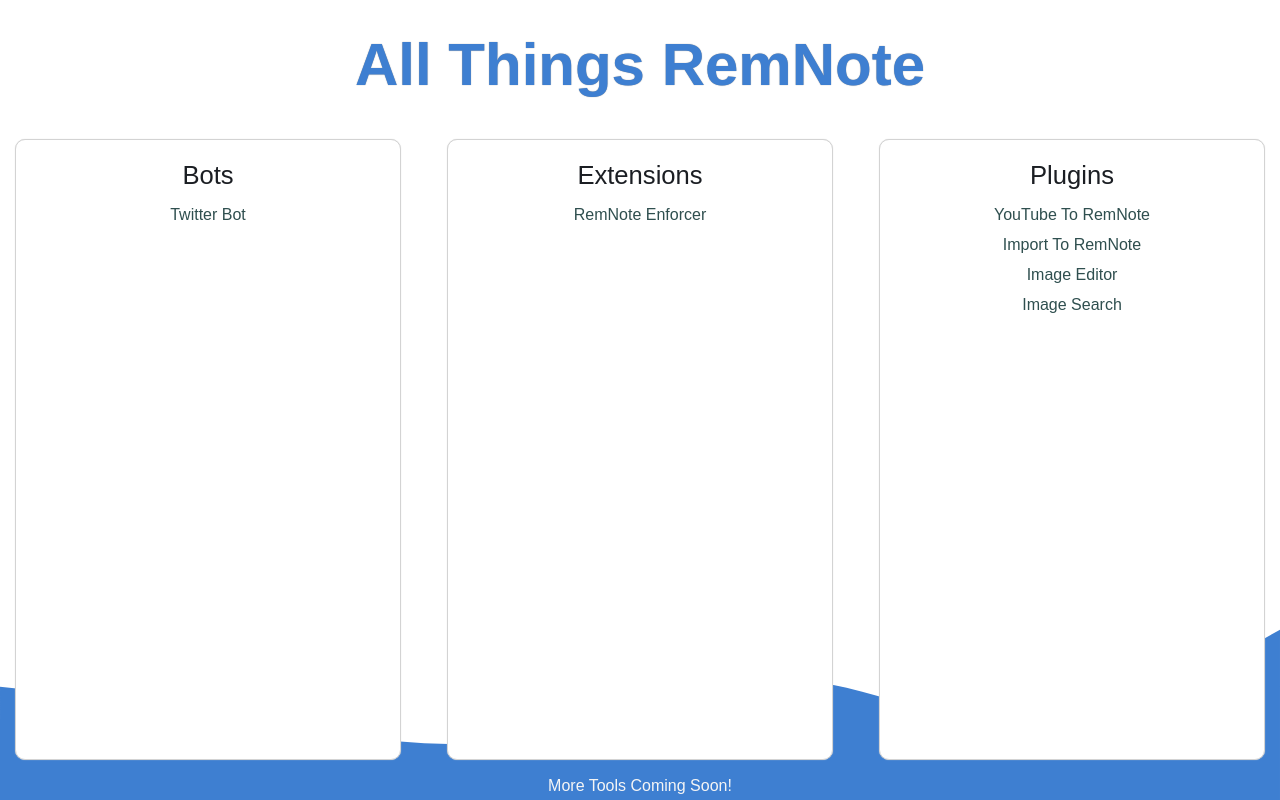
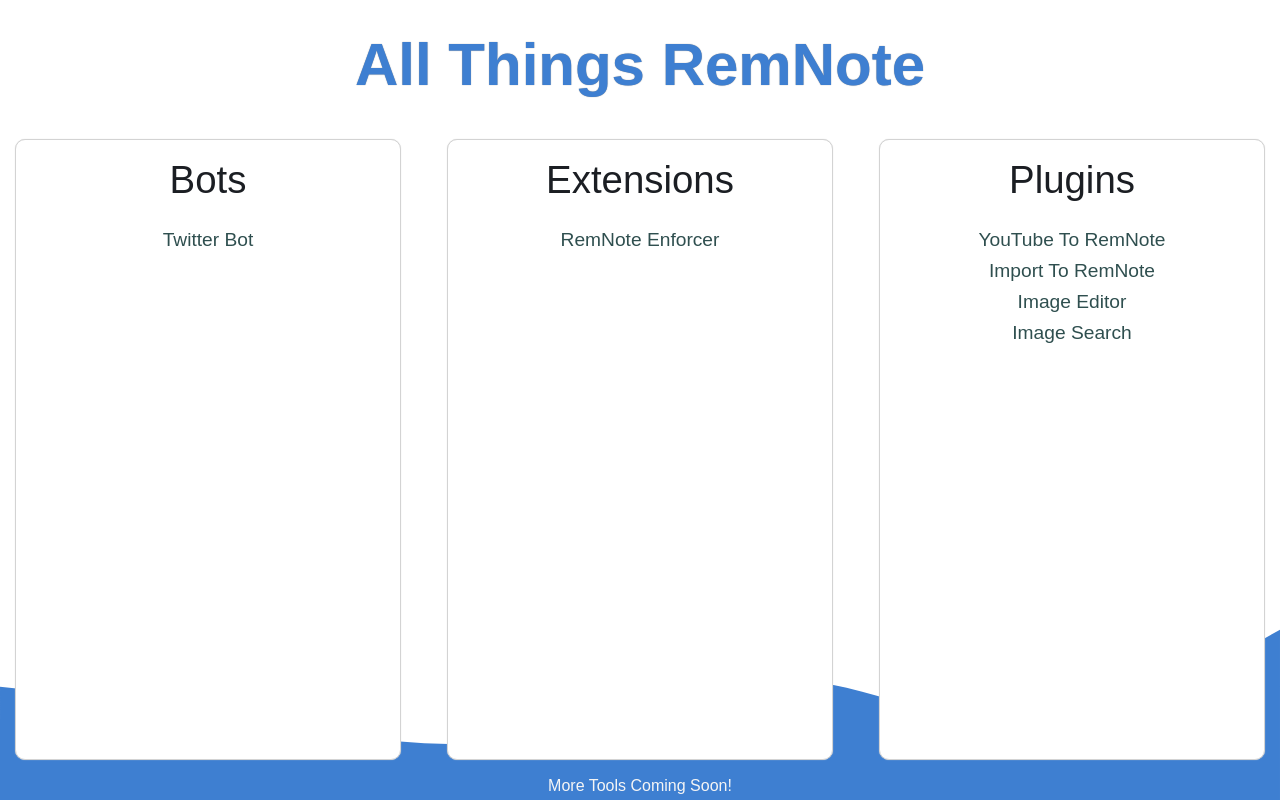
Before and after one commit to allthingsremnote/atr, a plain HTML site: page index.html in a window 1280 px wide. Drawn offline with Linux system fonts and the light colour scheme; a web font is replaced by a local one.

Commit message:
changed font size

```diff
--- a/index.css
+++ b/index.css
@@ -24,6 +24,7 @@
   pointer-events: auto;
   line-height: 30px;
   background: white;
+  padding-top: 5px;
 }
 #content:hover > * {
   opacity: 0.3;
@@ -33,10 +34,11 @@
   box-shadow: 0px 0px 3px lightgray;
 }
 .contentTitle {
-  font-size: 2vw;
+  font-size: 3vw;
   color: #1b1e23;
   margin-top: 20px;
   margin-bottom: 10px;
+  margin-bottom: 30px;
 }
 .contentLink {
   color: darkslategrey;
@@ -44,6 +46,7 @@
   border-bottom: none;
   transition: border 0.1s;
   padding-bottom: 0px;
+  font-size: 1.5vw;
 }
 .contentLink:hover {
   border-bottom: #40a4f4 solid 2px;
@@ -63,7 +66,7 @@
   pointer-events: none;
 }
 #extensionContent {
-  background-image: url(extensionsVisual.svg);
+  /* background-image: url(extensionsVisual.svg); */
   background-repeat: no-repeat;
   background-position: bottom right;
 }
```
